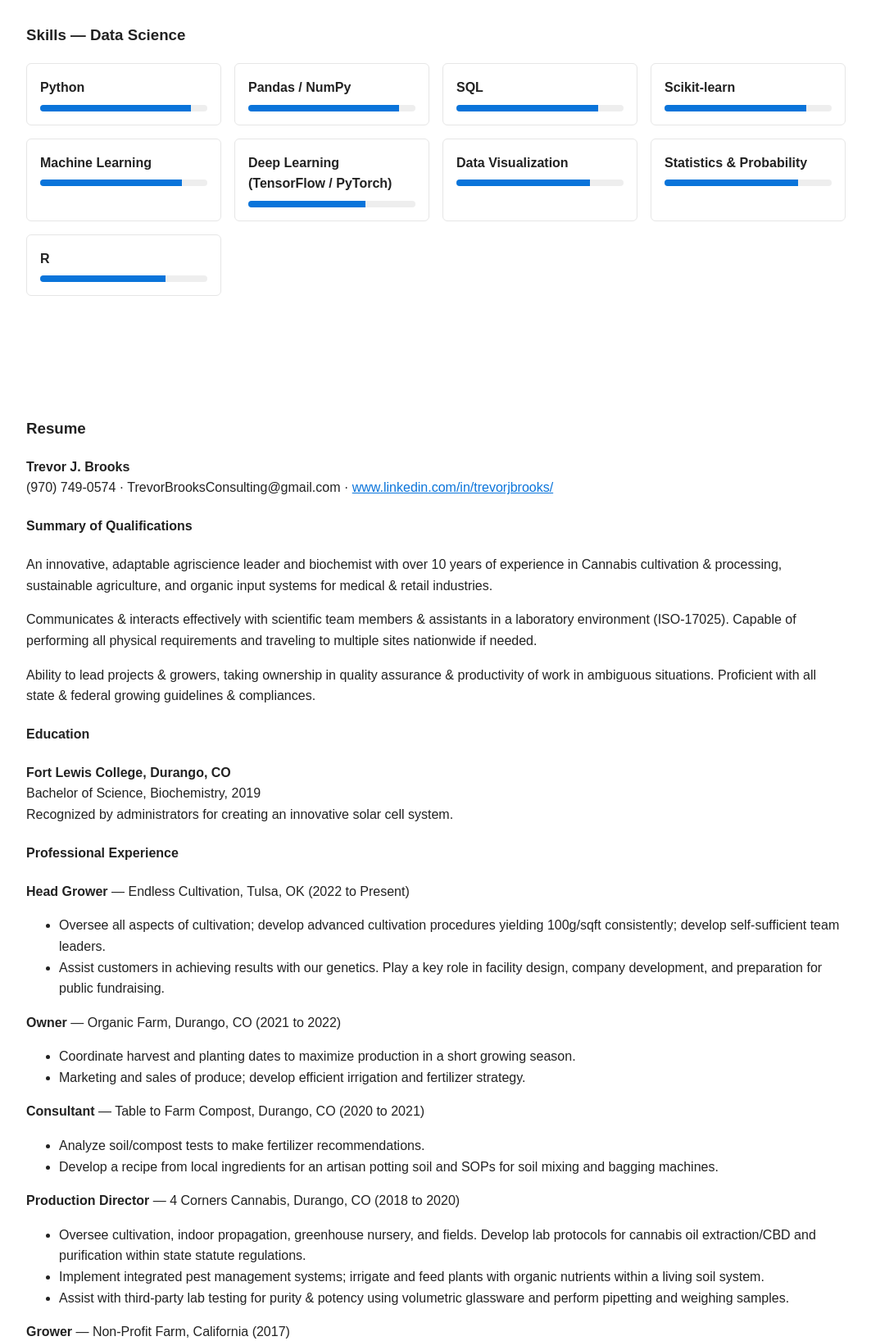
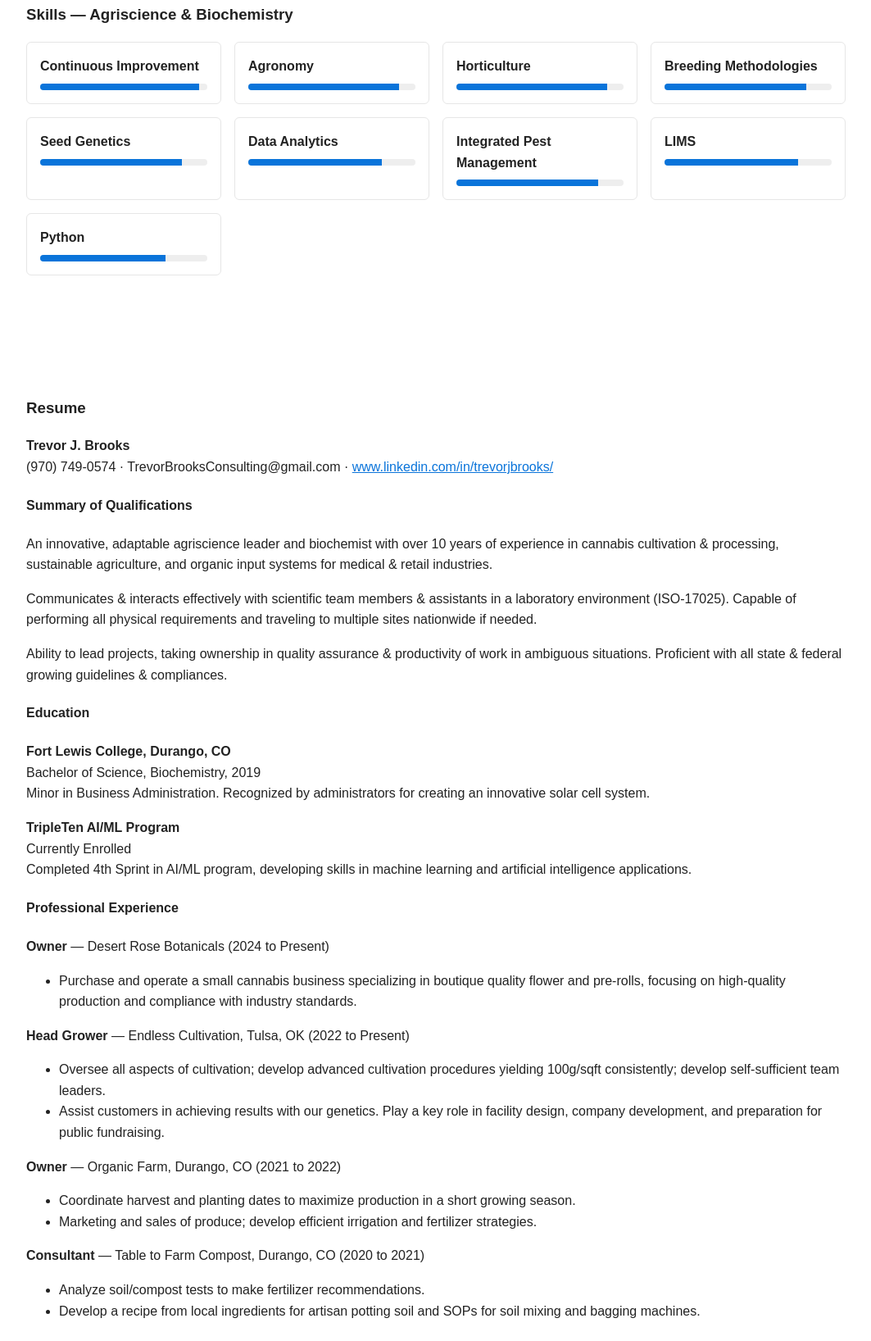
Before and after one commit to Trevor-the-Creator/my-portfolio, a plain HTML site: page index.html in a window 1280 px wide. Shown: the part 971-2607 px from the top of the page at 82% size, without its empty margins (108-1171 px from the left). Drawn offline with Linux system fonts and the light colour scheme.

Commit message:
Updated resume 12/12/2025

```diff
--- a/index.html
+++ b/index.html
@@ -38,57 +38,57 @@
       <div class="container">
         <h2>Welcome</h2>
         <p>Hi — I'm Trevor J. Brooks. (970) 749-0574 · TrevorBrooksConsulting@gmail.com · <a href="https://www.linkedin.com/in/trevorjbrooks/" style="color:#0a74da">linkedin.com/in/trevorjbrooks</a></p>
-        <p class="muted">An innovative, adaptable agriscience leader and biochemist with over 10 years of experience in Cannabis cultivation &amp; processing, sustainable agriculture, and organic input systems for medical &amp; retail industries.</p>
+        <p class="muted">An innovative, adaptable agriscience leader and biochemist with over 10 years of experience in cannabis cultivation &amp; processing, sustainable agriculture, and organic input systems for medical &amp; retail industries.</p>
       </div>
     </section>
 
     <section id="about">
       <div class="container">
         <h3>About Me</h3>
-        <p>An innovative, adaptable agriscience leader and biochemist with over 10 years of experience in Cannabis cultivation &amp; processing, sustainable agriculture, and organic input systems for medical &amp; retail industries. Communicates &amp; interacts effectively with scientific team members &amp; assistants in a laboratory environment (ISO-17025). Capable of performing all physical requirements and traveling to multiple sites nationwide if needed.</p>
-        <p>Ability to lead projects &amp; growers, taking ownership in quality assurance &amp; productivity of work in ambiguous situations. Proficient with all state &amp; federal growing guidelines &amp; compliances.</p>
-        <p><strong>Additional skills, systems, &amp; competencies:</strong> Continuous Improvement | Agronomy | Horticulture | Breeding Methodologies | Seed Genetics | Data Analytics | Liquid &amp; Gas Chromatography (GC/MS &amp; LC/MS) | Spectrometry | Method Validation | Integrated Pest Management | Laboratory Information Management System (LIMS)</p>
+        <p>An innovative, adaptable agriscience leader and biochemist with over 10 years of experience in cannabis cultivation &amp; processing, sustainable agriculture, and organic input systems for medical &amp; retail industries. Communicates &amp; interacts effectively with scientific team members &amp; assistants in a laboratory environment (ISO-17025). Capable of performing all physical requirements and traveling to multiple sites nationwide if needed.</p>
+        <p>Ability to lead projects, taking ownership in quality assurance &amp; productivity of work in ambiguous situations. Proficient with all state &amp; federal growing guidelines &amp; compliances.</p>
+        <p><strong>Additional skills, systems, &amp; competencies:</strong> Continuous Improvement | Agronomy | Horticulture | Breeding Methodologies | Seed Genetics | Data Analytics | Integrated Pest Management | Laboratory Information Management System (LIMS) | Python</p>
       </div>
     </section>
 
     <section id="skills">
       <div class="container">
-        <h3>Skills — Data Science</h3>
+        <h3>Skills — Agriscience &amp; Biochemistry</h3>
         <div class="skills-grid">
           <div class="skill">
-            <h4>Python</h4>
+            <h4>Continuous Improvement</h4>
+            <div class="progress"><span style="width:95%"></span></div>
+          </div>
+          <div class="skill">
+            <h4>Agronomy</h4>
             <div class="progress"><span style="width:90%"></span></div>
           </div>
           <div class="skill">
-            <h4>Pandas / NumPy</h4>
+            <h4>Horticulture</h4>
             <div class="progress"><span style="width:90%"></span></div>
           </div>
           <div class="skill">
-            <h4>SQL</h4>
+            <h4>Breeding Methodologies</h4>
             <div class="progress"><span style="width:85%"></span></div>
           </div>
           <div class="skill">
-            <h4>Scikit-learn</h4>
+            <h4>Seed Genetics</h4>
             <div class="progress"><span style="width:85%"></span></div>
           </div>
           <div class="skill">
-            <h4>Machine Learning</h4>
+            <h4>Data Analytics</h4>
+            <div class="progress"><span style="width:80%"></span></div>
+          </div>
+          <div class="skill">
+            <h4>Integrated Pest Management</h4>
             <div class="progress"><span style="width:85%"></span></div>
           </div>
           <div class="skill">
-            <h4>Deep Learning (TensorFlow / PyTorch)</h4>
-            <div class="progress"><span style="width:70%"></span></div>
-          </div>
-          <div class="skill">
-            <h4>Data Visualization</h4>
+            <h4>LIMS</h4>
             <div class="progress"><span style="width:80%"></span></div>
           </div>
           <div class="skill">
-            <h4>Statistics & Probability</h4>
-            <div class="progress"><span style="width:80%"></span></div>
-          </div>
-          <div class="skill">
-            <h4>R</h4>
+            <h4>Python</h4>
             <div class="progress"><span style="width:75%"></span></div>
           </div>
         </div>
@@ -102,14 +102,20 @@
         (970) 749-0574 · TrevorBrooksConsulting@gmail.com · <a href="https://www.linkedin.com/in/trevorjbrooks/" style="color:#0a74da">www.linkedin.com/in/trevorjbrooks/</a></p>
 
         <h4>Summary of Qualifications</h4>
-        <p>An innovative, adaptable agriscience leader and biochemist with over 10 years of experience in Cannabis cultivation &amp; processing, sustainable agriculture, and organic input systems for medical &amp; retail industries.</p>
+        <p>An innovative, adaptable agriscience leader and biochemist with over 10 years of experience in cannabis cultivation &amp; processing, sustainable agriculture, and organic input systems for medical &amp; retail industries.</p>
         <p>Communicates &amp; interacts effectively with scientific team members &amp; assistants in a laboratory environment (ISO-17025). Capable of performing all physical requirements and traveling to multiple sites nationwide if needed.</p>
-        <p>Ability to lead projects &amp; growers, taking ownership in quality assurance &amp; productivity of work in ambiguous situations. Proficient with all state &amp; federal growing guidelines &amp; compliances.</p>
+        <p>Ability to lead projects, taking ownership in quality assurance &amp; productivity of work in ambiguous situations. Proficient with all state &amp; federal growing guidelines &amp; compliances.</p>
 
         <h4>Education</h4>
-        <p><strong>Fort Lewis College, Durango, CO</strong><br>Bachelor of Science, Biochemistry, 2019<br>Recognized by administrators for creating an innovative solar cell system.</p>
+        <p><strong>Fort Lewis College, Durango, CO</strong><br>Bachelor of Science, Biochemistry, 2019<br>Minor in Business Administration. Recognized by administrators for creating an innovative solar cell system.</p>
+        <p><strong>TripleTen AI/ML Program</strong><br>Currently Enrolled<br>Completed 4th Sprint in AI/ML program, developing skills in machine learning and artificial intelligence applications.</p>
 
         <h4>Professional Experience</h4>
+        <p><strong>Owner</strong> — Desert Rose Botanicals (2024 to Present)</p>
+        <ul>
+          <li>Purchase and operate a small cannabis business specializing in boutique quality flower and pre-rolls, focusing on high-quality production and compliance with industry standards.</li>
+        </ul>
+
         <p><strong>Head Grower</strong> — Endless Cultivation, Tulsa, OK (2022 to Present)</p>
         <ul>
           <li>Oversee all aspects of cultivation; develop advanced cultivation procedures yielding 100g/sqft consistently; develop self-sufficient team leaders.</li>
@@ -119,30 +125,13 @@
         <p><strong>Owner</strong> — Organic Farm, Durango, CO (2021 to 2022)</p>
         <ul>
           <li>Coordinate harvest and planting dates to maximize production in a short growing season.</li>
-          <li>Marketing and sales of produce; develop efficient irrigation and fertilizer strategy.</li>
+          <li>Marketing and sales of produce; develop efficient irrigation and fertilizer strategies.</li>
         </ul>
 
         <p><strong>Consultant</strong> — Table to Farm Compost, Durango, CO (2020 to 2021)</p>
         <ul>
           <li>Analyze soil/compost tests to make fertilizer recommendations.</li>
-          <li>Develop a recipe from local ingredients for an artisan potting soil and SOPs for soil mixing and bagging machines.</li>
-        </ul>
-
-        <p><strong>Production Director</strong> — 4 Corners Cannabis, Durango, CO (2018 to 2020)</p>
-        <ul>
-          <li>Oversee cultivation, indoor propagation, greenhouse nursery, and fields. Develop lab protocols for cannabis oil extraction/CBD and purification within state statute regulations.</li>
-          <li>Implement integrated pest management systems; irrigate and feed plants with organic nutrients within a living soil system.</li>
-          <li>Assist with third-party lab testing for purity &amp; potency using volumetric glassware and perform pipetting and weighing samples.</li>
-        </ul>
-
-        <p><strong>Grower</strong> — Non-Profit Farm, California (2017)</p>
-        <ul>
-          <li>Responsible for 3,000 sq ft greenhouse and a 500 sq ft indoor nursery. Consulted on design/build of facilities; performed all aspects of cultivation.</li>
-        </ul>
-
-        <p><strong>Flower Manager</strong> — Durango Organics, Durango, CO (2014 to 2017)</p>
-        <ul>
-          <li>Oversaw flowering plants during indoor cultivation (watering, feeding, maintenance). Supervised assistant growers and ensured facility cleanliness to optimize growth.</li>
+          <li>Develop a recipe from local ingredients for artisan potting soil and SOPs for soil mixing and bagging machines.</li>
         </ul>
       </div>
     </section>
@@ -151,3 +140,9 @@
   <footer>© 2025 Trevor J. Brooks</footer>
 </body>
 </html>
+      <ul>
+        </ul>
+      </section>
+    </main>
+  </body>
+</html>
```
